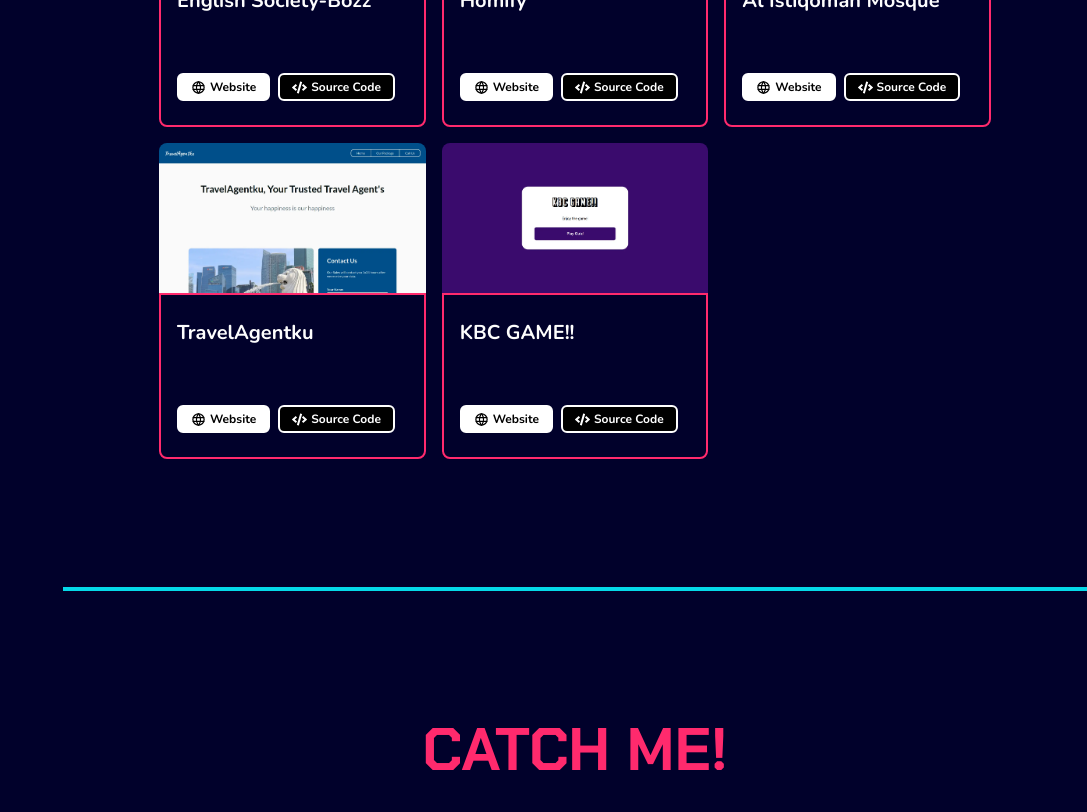
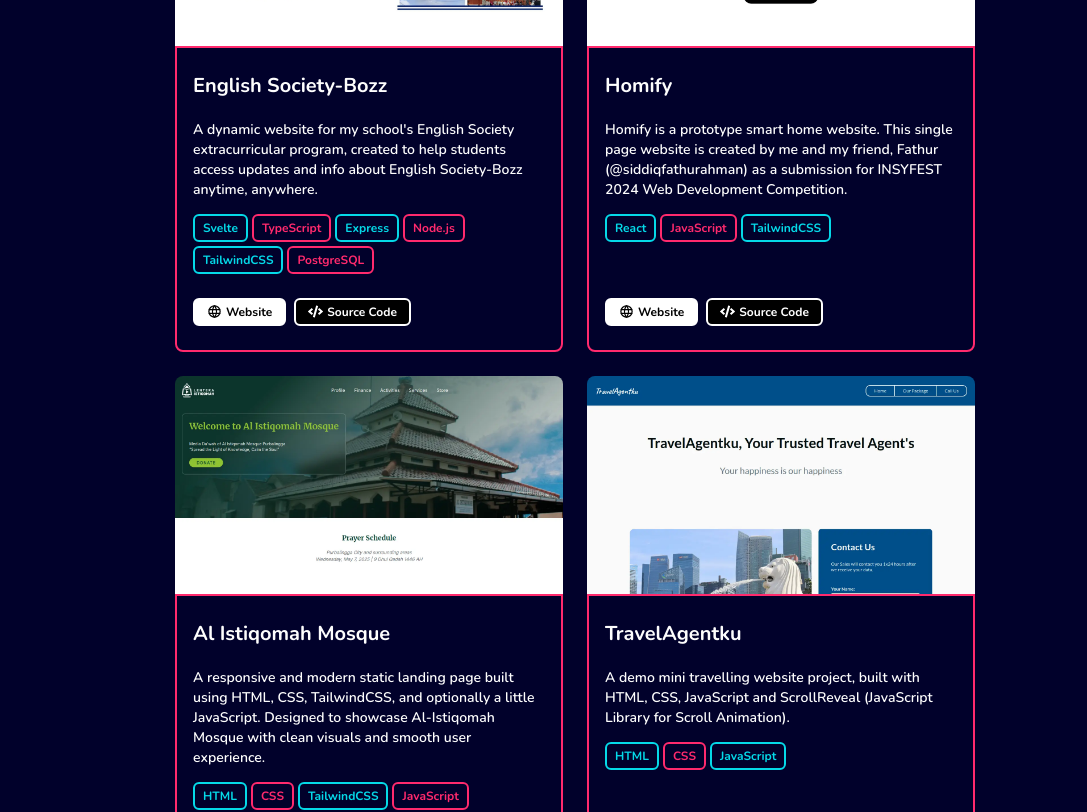
Before and after one commit to raulmaulidhino-dev/raulmaulidhino-portfolio, a React (Vite) app: page / in a window 1280 px wide. Shown: the part 4800-5612 px from the top of the page, without its empty margins (193-1280 px from the left). Built offline with nearby package versions, Linux system fonts and the light colour scheme.

Commit message:
style: enhance the layout appearance of Portfolio Card Container

```diff
--- a/src/components/Portfolio.jsx
+++ b/src/components/Portfolio.jsx
@@ -1,7 +1,7 @@
 import PortfolioCard from './PortfolioCard.jsx';
 
-import HomifyPreview from '../assets/previews/Homify-preview.webp'
-import HomifyPreview_fallback from '../assets/previews/Homify-preview.png'
+import HomifyPreview from '../assets/previews/Homify-preview.webp';
+import HomifyPreview_fallback from '../assets/previews/Homify-preview.png';
 import TravelAgentkuPreview from '../assets/previews/TravelAgentku-preview.webp';
 import TravelAgentkuPreview_fallback from '../assets/previews/TravelAgentku-preview.png';
 import KBCQuizzesGamePreview from '../assets/previews/KBC-Quizzes-Game-preview.webp';
@@ -11,30 +11,85 @@ import ESBozzPreview_fallback from '../assets/previews/ESBozz-preview.png';
 import AlIstiqomahMosquePreview from '../assets/previews/AlIstiqomahMosque-preview.webp';
 import AlIstiqomahMosquePreview_fallback from '../assets/previews/AlIstiqomahMosque-preview.png';
 
-
 export default function Portfolio() {
-
   let projects = [
-        {preview: ESBozzPreview, preview_fallback: ESBozzPreview_fallback, title: 'English Society-Bozz', link: 'https://english-society-bozz.vercel.app'},
-        {preview: HomifyPreview, preview_fallback: HomifyPreview_fallback, title: 'Homify', link: 'https://homify-web.vercel.app'},
-        {preview: AlIstiqomahMosquePreview, preview_fallback: AlIstiqomahMosquePreview_fallback, title: 'Al Istiqomah Mosque', link: 'https://al-istiqomah-mosque.netlify.app'},
-        {preview: TravelAgentkuPreview, preview_fallback: TravelAgentkuPreview_fallback, title: 'TravelAgentku', link: 'https://travelagentku-landing-page.vercel.app'},
-        {preview: KBCQuizzesGamePreview, preview_fallback: KBCQuizzesGamePreview_fallback, title: 'KBC GAME!!', link: 'https://kbc-quizzes-game.vercel.app'},
+    {
+      preview: ESBozzPreview,
+      preview_fallback: ESBozzPreview_fallback,
+      title: 'English Society-Bozz',
+      link: 'https://english-society-bozz.vercel.app',
+      description: 'A dynamic website for my school\'s English Society extracurricular program, created to help students access updates and info about English Society-Bozz anytime, anywhere.',
+      labels: ['Svelte', 'TypeScript', 'Express', 'Node.js', 'TailwindCSS', 'PostgreSQL'],
+      sourceLink: 'https://github.com/raulmaulidhino-dev/english-society-bozz'
+    },
+    {
+      preview: HomifyPreview,
+      preview_fallback: HomifyPreview_fallback,
+      title: 'Homify',
+      link: 'https://homify-web.vercel.app',
+      description: 'Homify is a prototype smart home website. This single page website is created by me and my friend, Fathur (@siddiqfathurahman) as a submission for INSYFEST 2024 Web Development Competition.',
+      labels: ['React', 'JavaScript', 'TailwindCSS'],
+      sourceLink: 'https://github.com/raulmaulidhino-dev/homify'
+    },
+    {
+      preview: AlIstiqomahMosquePreview,
+      preview_fallback: AlIstiqomahMosquePreview_fallback,
+      title: 'Al Istiqomah Mosque',
+      link: 'https://al-istiqomah-mosque.netlify.app',
+      description: 'A responsive and modern static landing page built using HTML, CSS, TailwindCSS, and optionally a little JavaScript. Designed to showcase Al-Istiqomah Mosque with clean visuals and smooth user experience.',
+      labels: ['HTML', 'CSS', 'TailwindCSS', 'JavaScript'],
+      sourceLink: 'https://github.com/raulmaulidhino-dev/al-istiqomah-mosque-landing-page'
+    },
+    {
+      preview: TravelAgentkuPreview,
+      preview_fallback: TravelAgentkuPreview_fallback,
+      title: 'TravelAgentku',
+      link: 'https://travelagentku-landing-page.vercel.app',
+      description: 'A demo mini travelling website project, built with HTML, CSS, JavaScript and ScrollReveal (JavaScript Library for Scroll Animation).',
+      labels: ['HTML', 'CSS', 'JavaScript'],
+      sourceLink: 'https://github.com/raulmaulidhino-dev/travelagentku-landing-page',
+    },
+    {
+      preview: KBCQuizzesGamePreview,
+      preview_fallback: KBCQuizzesGamePreview_fallback,
+      title: 'KBC GAME!!',
+      link: 'https://kbc-quizzes-game.vercel.app',
+      description: 'A simple KBC quizzes mini game website (Self-Project)',
+      labels: ['HTML', 'CSS', 'JavaScript'],
+      sourceLink: 'https://github.com/raulmaulidhino-dev/kbc-quizzes-game'
+    },
   ];
 
   return (
-        <section id="portfolio" className="py-[6rem] px-4 md:px-[6rem] flex flex-col gap-4">
-            <h2 className="text-neon-cyan font-extrabold text-center text-5xl font-special md:text-6xl mb-10" data-aos="zoom-in">PORTFOLIO</h2>
+    <section
+      id="portfolio"
+      className="py-[6rem] px-4 md:px-[6rem] flex flex-col gap-4"
+    >
+      <h2
+        className="text-neon-cyan font-extrabold text-center text-5xl font-special md:text-6xl mb-10"
+        data-aos="zoom-in"
+      >
+        PORTFOLIO
+      </h2>
       <nav>
         <ul className="font-extrabold flex justify-center items-center gap-8">
           <li data-aos="zoom-in">WEB DEVELOPMENT</li>
         </ul>
       </nav>
-            <section className="grid grid-cols-[repeat(auto-fit,_minmax(250px,_1fr))] gap-4">
+      <section className="p-4 grid grid-cols-[repeat(auto-fill,_minmax(300px,_1fr))] items-stretch gap-6">
         {projects.map((project, index) => (
-                    <PortfolioCard key={index} preview={project.preview} preview_fallback={project.preview_fallback} title={project.title} link={project.link} />
+          <PortfolioCard
+            key={index}
+            preview={project.preview}
+            preview_fallback={project.preview_fallback}
+            title={project.title}
+            link={project.link}
+            description={project.description}
+            labels={project.labels}
+            sourceLink={project.sourceLink}
+          />
         ))}
       </section>
     </section>
-    )
+  );
 }
```
Lines whose indentation alone changed are shown as unchanged.
